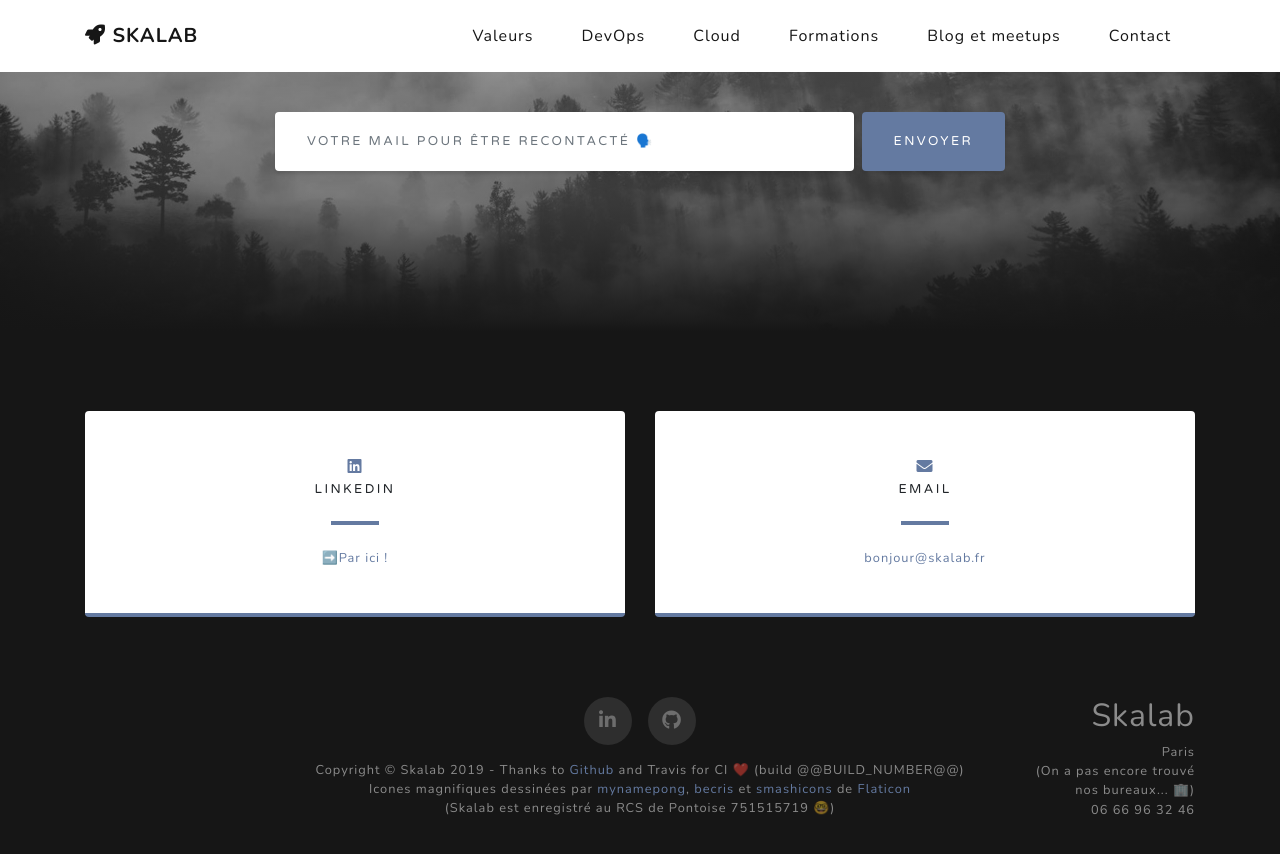
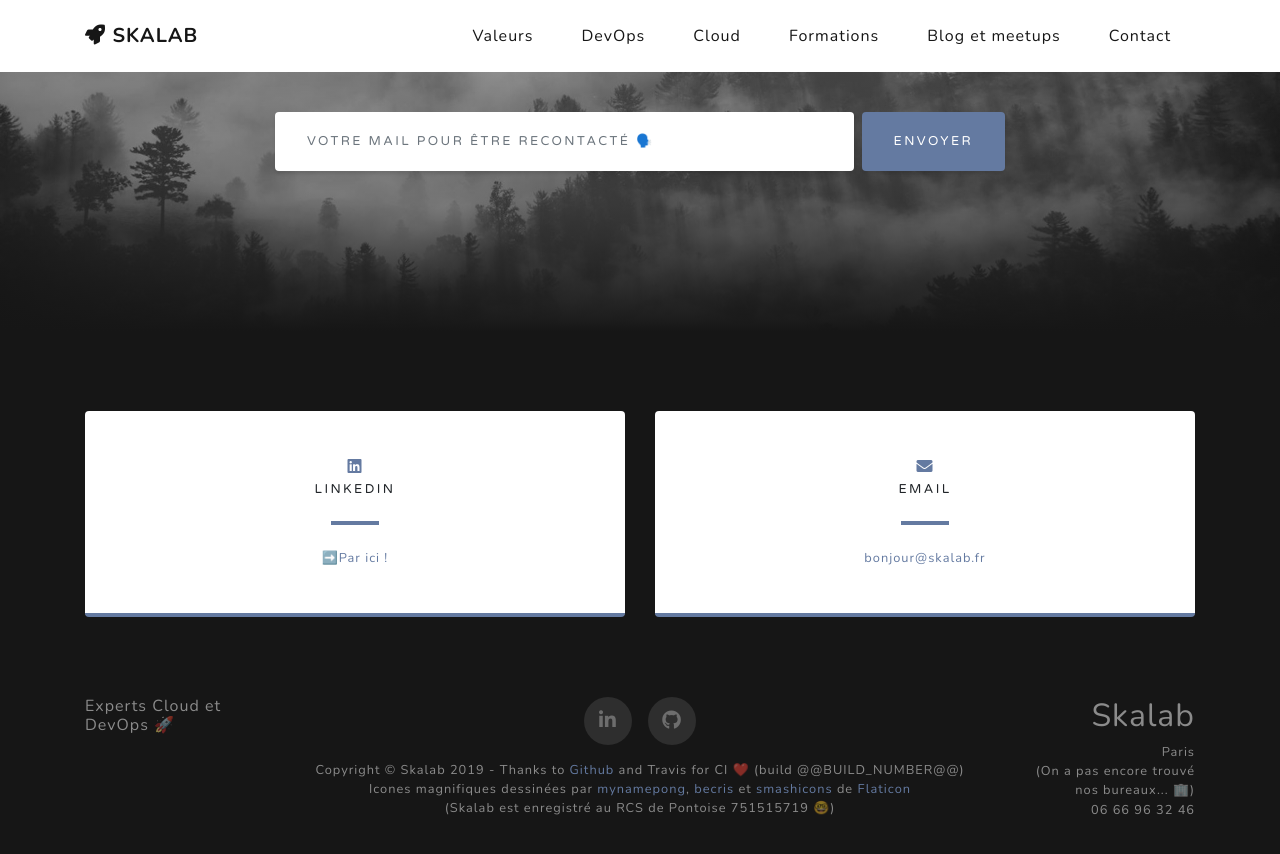
Before and after one commit to skalab/website, a Jekyll site: the page built from index.md, in a window 1280 px wide and 900 px high, scrolled down 3858 px. Shown: the top 854 px of the window. Built offline with Jekyll 4.4.1, drawn with Linux system fonts in a browser that asks for light colours; nearby versions of some CDN libraries; some of the changed lines change nothing that is shown.

Commit message:
Updated subtitle

```diff
--- a/_config.yml
+++ b/_config.yml
@@ -1,2 +1,2 @@
 name: Skalab
-title: Skalab | Experts Cloud et DevOps 🚀
+subtitle: Experts Cloud et DevOps 🚀
```
